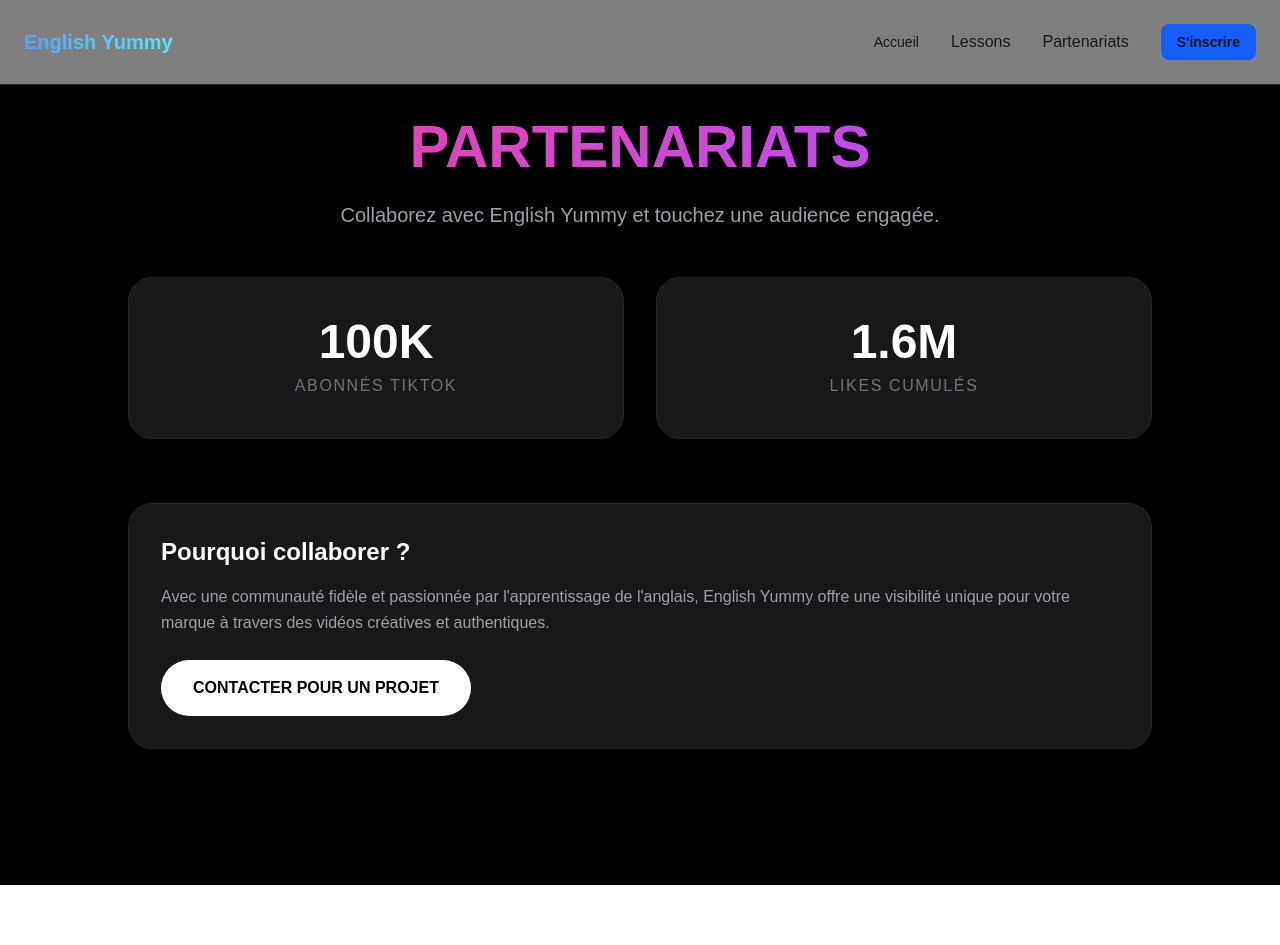
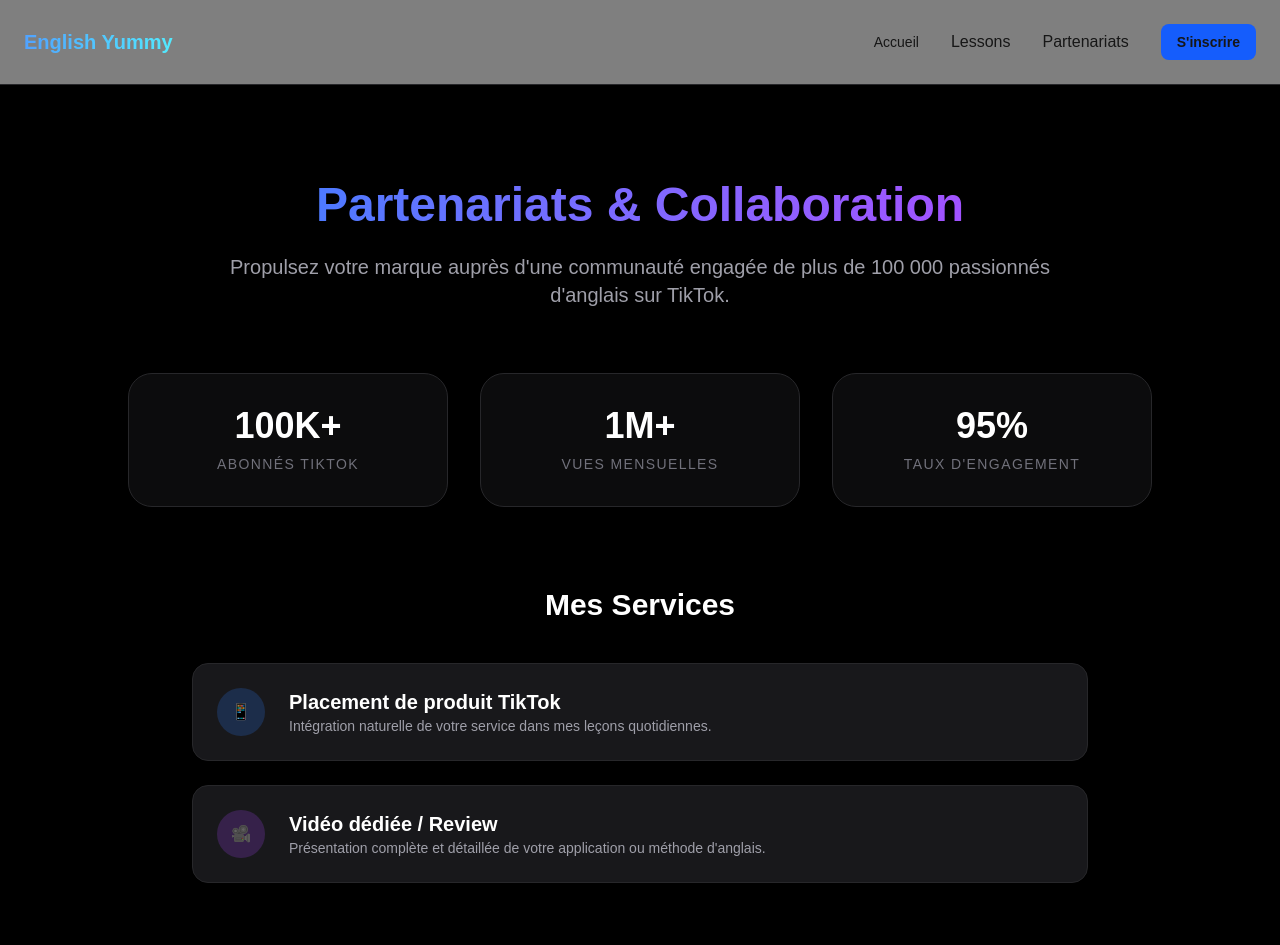
Before and after one commit to ScoltusLeGrand/yumm-e, a Next.js app: page /partnerships in a window 1280 px wide. Shown: the top 945 px of the page. Before the commit the page ends 885 px from the top, so only its background shows below. Built offline with nearby package versions, Linux system fonts and the light colour scheme.

Commit message:
Ajout de la page Partenariats

```diff
--- a/app/partnerships/page.tsx
+++ b/app/partnerships/page.tsx
@@ -1,34 +1,60 @@
-export default function Partnerships() {
+export default function PartnershipsPage() {
   return (
-    <div className="min-h-screen bg-black text-white p-8">
-      <div className="max-w-5xl mx-auto text-center">
-        <h1 className="text-6xl font-black mb-6 bg-gradient-to-r from-pink-500 to-purple-500 bg-clip-text text-transparent">
-          PARTENARIATS
+    <div className="min-h-screen bg-black text-white p-8 md:p-24">
+      {/* Header Section */}
+      <div className="max-w-4xl mx-auto text-center mb-16">
+        <h1 className="text-5xl font-extrabold mb-6 bg-gradient-to-r from-blue-500 to-purple-500 bg-clip-text text-transparent">
+          Partenariats & Collaboration
         </h1>
-        <p className="text-xl text-zinc-400 mb-12">Collaborez avec English Yummy et touchez une audience engagée.</p>
+        <p className="text-xl text-zinc-400">
+          Propulsez votre marque auprès d'une communauté engagée de plus de 100 000 passionnés d'anglais sur TikTok.
+        </p>
+      </div>
 
-        {/* Stats TikTok */}
-        <div className="grid grid-cols-1 md:grid-cols-2 gap-8 mb-16">
-          <div className="p-10 bg-zinc-900 rounded-3xl border border-zinc-800">
-            <h2 className="text-5xl font-bold mb-2">100K</h2>
-            <p className="text-zinc-500 uppercase tracking-widest">Abonnés TikTok</p>
+      {/* Stats Cards */}
+      <div className="grid grid-cols-1 md:grid-cols-3 gap-8 max-w-5xl mx-auto mb-20">
+        <div className="bg-zinc-900/50 p-8 rounded-3xl border border-zinc-800 text-center">
+          <div className="text-4xl font-bold text-white mb-2">100K+</div>
+          <div className="text-zinc-500 uppercase text-sm tracking-widest">Abonnés TikTok</div>
+        </div>
+        <div className="bg-zinc-900/50 p-8 rounded-3xl border border-zinc-800 text-center">
+          <div className="text-4xl font-bold text-white mb-2">1M+</div>
+          <div className="text-zinc-500 uppercase text-sm tracking-widest">Vues mensuelles</div>
+        </div>
+        <div className="bg-zinc-900/50 p-8 rounded-3xl border border-zinc-800 text-center">
+          <div className="text-4xl font-bold text-white mb-2">95%</div>
+          <div className="text-zinc-500 uppercase text-sm tracking-widest">Taux d'engagement</div>
+        </div>
+      </div>
+
+      {/* Services Section */}
+      <div className="max-w-4xl mx-auto">
+        <h2 className="text-3xl font-bold mb-10 text-center">Mes Services</h2>
+        <div className="space-y-6">
+          <div className="flex items-center p-6 bg-zinc-900 rounded-2xl border border-zinc-800">
+            <div className="w-12 h-12 bg-blue-500/20 rounded-full flex items-center justify-center mr-6 text-blue-500">📱</div>
+            <div>
+              <h3 className="text-xl font-bold">Placement de produit TikTok</h3>
+              <p className="text-zinc-400 text-sm">Intégration naturelle de votre service dans mes leçons quotidiennes.</p>
+            </div>
           </div>
-          <div className="p-10 bg-zinc-900 rounded-3xl border border-zinc-800">
-            <h2 className="text-5xl font-bold mb-2">1.6M</h2>
-            <p className="text-zinc-500 uppercase tracking-widest">Likes cumulés</p>
+          <div className="flex items-center p-6 bg-zinc-900 rounded-2xl border border-zinc-800">
+            <div className="w-12 h-12 bg-purple-500/20 rounded-full flex items-center justify-center mr-6 text-purple-500">🎥</div>
+            <div>
+              <h3 className="text-xl font-bold">Vidéo dédiée / Review</h3>
+              <p className="text-zinc-400 text-sm">Présentation complète et détaillée de votre application ou méthode d'anglais.</p>
+            </div>
           </div>
         </div>
 
-        <div className="bg-zinc-900 p-8 rounded-3xl border border-zinc-800 text-left">
-          <h3 className="text-2xl font-bold mb-4">Pourquoi collaborer ?</h3>
-          <p className="text-zinc-400 leading-relaxed mb-6">
-            Avec une communauté fidèle et passionnée par l'apprentissage de l'anglais,
-            English Yummy offre une visibilité unique pour votre marque à travers des vidéos
-            créatives et authentiques.
-          </p>
-          <button className="bg-white text-black px-8 py-4 rounded-full font-bold hover:bg-zinc-200 transition">
-            CONTACTER POUR UN PROJET
-          </button>
+        {/* Call to action */}
+        <div className="mt-16 text-center">
+          <a
+            href="mailto:contact@yumm-e.com"
+            className="inline-block bg-blue-600 text-white px-10 py-4 rounded-full font-bold text-lg hover:bg-blue-700 transition transform hover:scale-105"
+          >
+            Discuter d'un projet
+          </a>
         </div>
       </div>
     </div>
```
